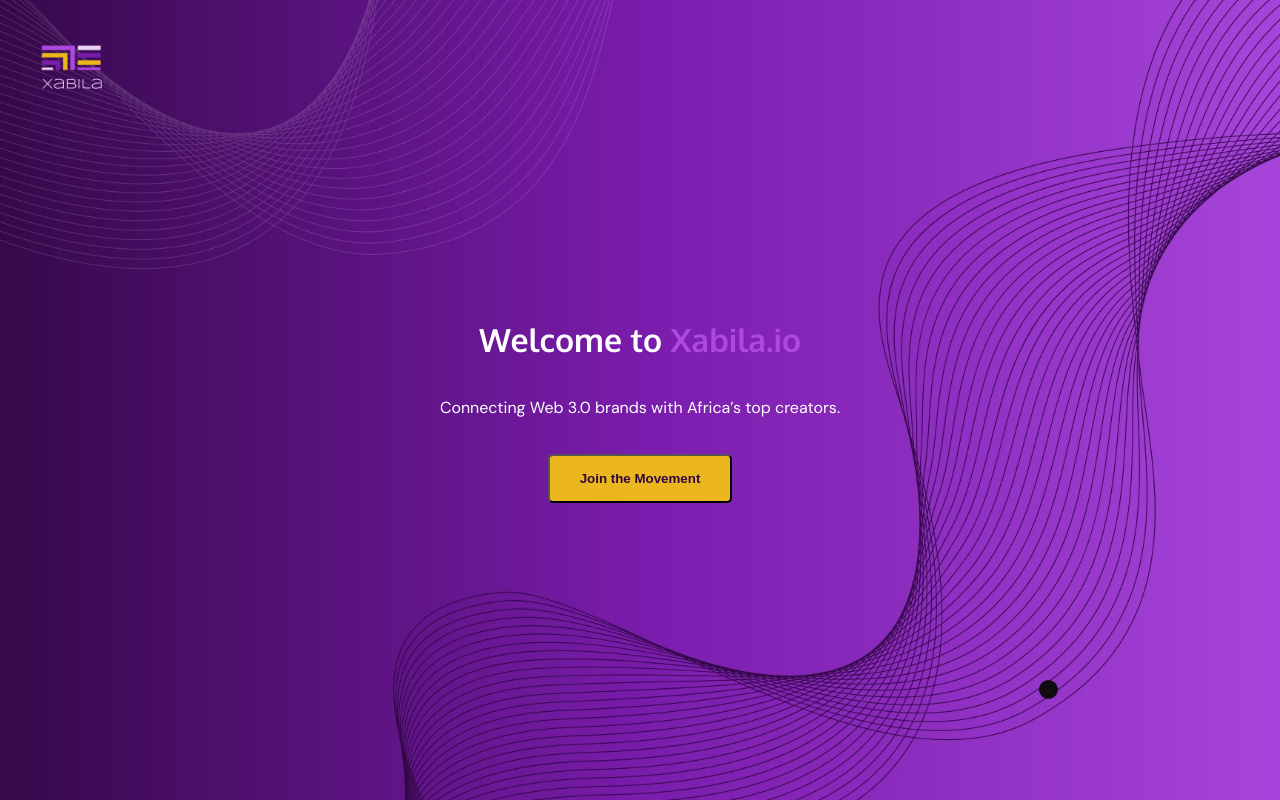
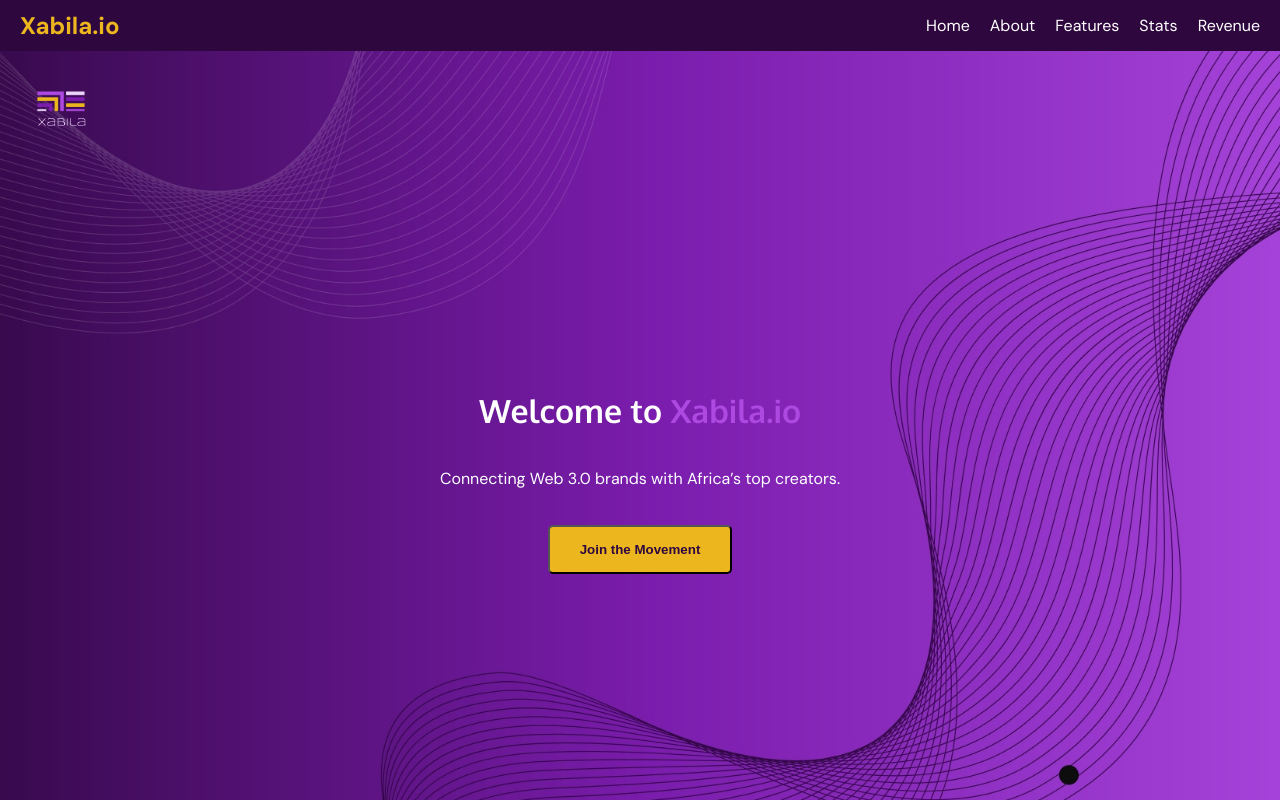
Before and after one commit to gethsun1/Xabilla-II, a React (Create React App) app: page / in a window 1280 px wide. Shown: the top 800 px of the page. Built offline with nearby package versions, Linux system fonts and the light colour scheme.

Commit message:
Updated the app with new features

```diff
--- a/package.json
+++ b/package.json
@@ -9,6 +9,7 @@
     "@testing-library/user-event": "^13.5.0",
     "react": "^18.3.1",
     "react-dom": "^18.3.1",
+    "react-reveal": "^1.2.2",
     "react-router-dom": "^6.28.0",
     "react-scripts": "5.0.1",
     "styled-components": "^6.1.13",
--- a/src/components/About.js
+++ b/src/components/About.js
@@ -1,6 +1,6 @@
-// components/About.js
 import React from 'react';
 import styled from 'styled-components';
+import Fade from 'react-reveal/Fade';
 
 const AboutContainer = styled.div`
   padding: 50px 20px;
@@ -23,6 +23,7 @@ const AboutContainer = styled.div`
 `;
 
 const About = () => (
+  <Fade bottom>
     <AboutContainer>
       <h2>About Xabila.io</h2>
       <p>
@@ -30,6 +31,7 @@ const About = () => (
         With our decentralized platform, we're shaping the future of blockchain innovation by connecting communities and empowering creators.
       </p>
     </AboutContainer>
+  </Fade>
 );
 
 export default About;
--- a/src/components/Features.js
+++ b/src/components/Features.js
@@ -1,6 +1,6 @@
-// components/Features.js
 import React from 'react';
 import styled from 'styled-components';
+import Zoom from 'react-reveal/Zoom';
 
 const FeaturesContainer = styled.div`
   display: flex;
@@ -35,21 +35,27 @@ const FeaturesContainer = styled.div`
 
 const Features = () => (
   <FeaturesContainer>
+    <Zoom>
       <div className="feature">
         <div className="icon">🚀</div>
         <h3>Innovation</h3>
         <p>We embrace bold ideas and cutting-edge technology to shape the future of Web 3.0.</p>
       </div>
+    </Zoom>
+    <Zoom>
       <div className="feature">
         <div className="icon">🌍</div>
         <h3>Community</h3>
         <p>Fostering a vibrant and inclusive tribe where everyone thrives together.</p>
       </div>
+    </Zoom>
+    <Zoom>
       <div className="feature">
         <div className="icon">🤝</div>
         <h3>Collaboration</h3>
         <p>Building partnerships that unlock endless possibilities.</p>
       </div>
+    </Zoom>
   </FeaturesContainer>
 );
 
--- a/src/components/Hero.js
+++ b/src/components/Hero.js
@@ -2,6 +2,7 @@ import React from 'react';
 import styled from 'styled-components';
 import logo from '../assets/xabilalogo1.png';
 import bgImage from '../assets/xabillabg.jpg';
+
 
 const HeroContainer = styled.div`
   position: relative;
@@ -16,12 +17,13 @@ const HeroContainer = styled.div`
   background-repeat: no-repeat;
   color: white;
   text-align: center;
+  padding: 20px;
 
   .logo {
     position: absolute;
     top: 20px;
     left: 20px;
-    width: 100px;
+    width: 80px;
     cursor: pointer;
   }
 
@@ -36,9 +38,14 @@ const HeroContainer = styled.div`
     transition: background-color 0.3s ease;
   }
 
-  .cta:hover {
-    background-color: #ad49e1;
-    color: white;
+  @media (max-width: 768px) {
+    .cta {
+      padding: 10px 20px;
+    }
+
+    .logo {
+      width: 60px;
+    }
   }
 `;
 
--- /dev/null
+++ b/src/components/Navbar.js
@@ -0,0 +1,58 @@
+import React from 'react';
+import styled from 'styled-components';
+
+const NavbarContainer = styled.nav`
+  position: sticky;
+  top: 0;
+  z-index: 1000;
+  background-color: #2e073f;
+  color: white;
+  display: flex;
+  justify-content: space-between;
+  align-items: center;
+  padding: 10px 20px;
+
+  .logo {
+    font-size: 1.5rem;
+    font-weight: bold;
+    color: #ECB61E;
+  }
+
+  .nav-links {
+    display: flex;
+    gap: 20px;
+  }
+
+  .nav-links a {
+    color: white;
+    text-decoration: none;
+    font-size: 1rem;
+    transition: color 0.3s;
+  }
+
+  .nav-links a:hover {
+    color: #ECB61E;
+  }
+
+  @media (max-width: 768px) {
+    flex-direction: column;
+    .nav-links {
+      gap: 10px;
+    }
+  }
+`;
+
+const Navbar = () => (
+  <NavbarContainer>
+    <div className="logo">Xabila.io</div>
+    <div className="nav-links">
+      <a href="#hero">Home</a>
+      <a href="#about">About</a>
+      <a href="#features">Features</a>
+      <a href="#stats">Stats</a>
+      <a href="#revenue">Revenue</a>
+    </div>
+  </NavbarContainer>
+);
+
+export default Navbar;
--- a/src/pages/Home.js
+++ b/src/pages/Home.js
@@ -1,5 +1,5 @@
-// pages/Home.js
 import React from 'react';
+import Navbar from '../components/Navbar';
 import Hero from '../components/Hero';
 import About from '../components/About';
 import Features from '../components/Features';
@@ -8,12 +8,12 @@ import Revenue from '../components/Revenue';
 
 const Home = () => (
   <>
-    <Hero />
-    <About />
-    <Features />
-    <Stats />
-    <Revenue />
-    {/* Add more sections like Future Vision or Team here */}
+    <Navbar />
+    <Hero id="hero" />
+    <About id="about" />
+    <Features id="features" />
+    <Stats id="stats" />
+    <Revenue id="revenue" />
   </>
 );
 
```
Also changed, not shown: 2 other files (tests, documents, lock files or other folders). Lines whose indentation alone changed are shown as unchanged.
